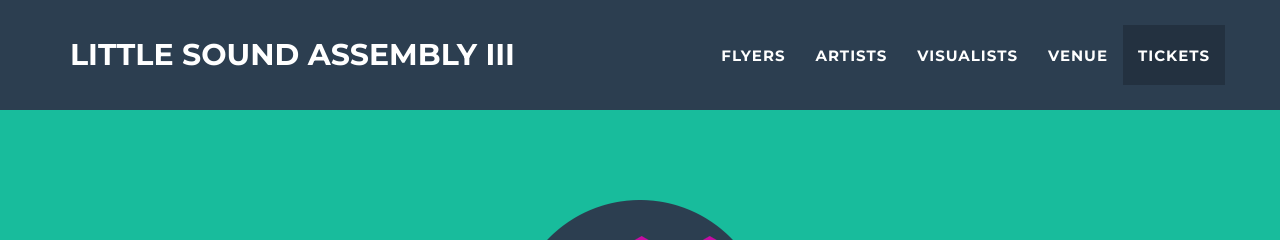
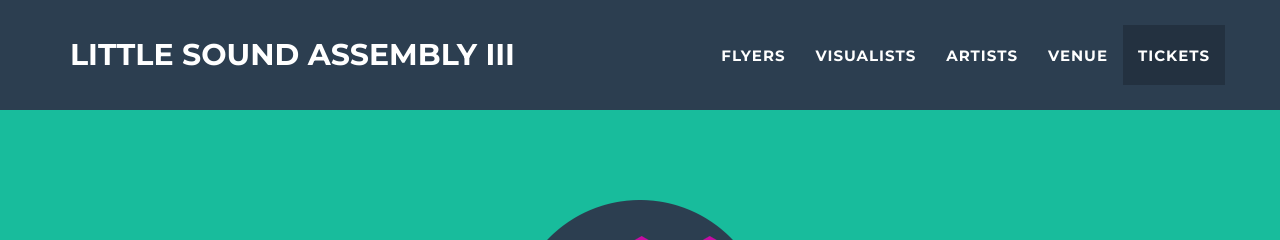
Before and after one commit to hypnogram/Little-Sound-Assembly.github.io, a Jekyll site: the page built from index.html, in a window 1280 px wide. Shown: the top 240 px of the page. Built offline with Jekyll 4.4.1, drawn with Linux system fonts in a browser that asks for light colours; some of the changed text lies outside the part shown.

Commit message:
inverted viz and artists bgs

```diff
--- a/_includes/artists_grid.html
+++ b/_includes/artists_grid.html
@@ -1,11 +1,11 @@
 
     <!-- artists Grid Section -->
-    <section class="success" id="artists">
+    <section id="artists">
         <div class="container">
             <div class="row">
                 <div class="col-lg-12 text-center">
                     <h2>Artists</h2>
-                    <hr class="star-light">
+                    <hr class="star-primary">
                 </div>
             </div>
             <div class="row">
--- a/_includes/css/main.css
+++ b/_includes/css/main.css
@@ -189,7 +189,7 @@
 }
 
 .success h3 {
-    color:#a7c9d3;
+    color:#d9d9d9;
 }
 
 @media(max-width:767px) {
--- a/_includes/nav.html
+++ b/_includes/nav.html
@@ -21,11 +21,11 @@
                     <li class="page-scroll">
                         <a href="#flyers">Flyers</a>
                     </li>
+                   <li class="page-scroll">
+                        <a href="#visualists">Visualists</a>
+                    </li>
                     <li class="page-scroll">
                         <a href="#artists">Artists</a>
-                    </li>
-                   <li class="page-scroll">
-                        <a href="#visualists">Visualists</a>
                     </li>
                     <li class="page-scroll">
                         <a href="#venue">Venue</a>
--- a/_includes/visualists_grid.html
+++ b/_includes/visualists_grid.html
@@ -1,11 +1,11 @@
 
     <!-- artists Grid Section -->
-    <section id="visualists">
+    <section class="success" id="visualists">
         <div class="container">
             <div class="row">
                 <div class="col-lg-12 text-center">
                     <h2>Visualists</h2>
-                    <hr class="star-primary">
+                    <hr class="star-light">
                 </div>
             </div>
             <div class="row">
--- a/_layouts/default.html
+++ b/_layouts/default.html
@@ -6,8 +6,8 @@
     {% include header.html %}
     {% include flyers.html %}
 
+    {% include visualists_grid.html %}
     {% include artists_grid.html %}
-    {% include visualists_grid.html %}
     {% include venue.html %}
     {% include tickets.html %}
 
```
